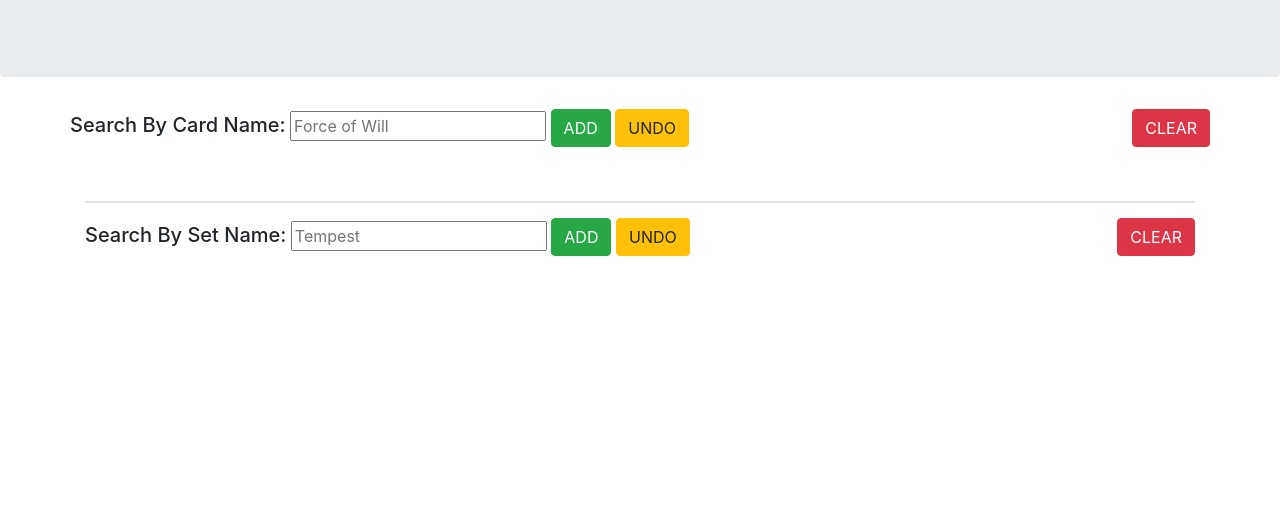
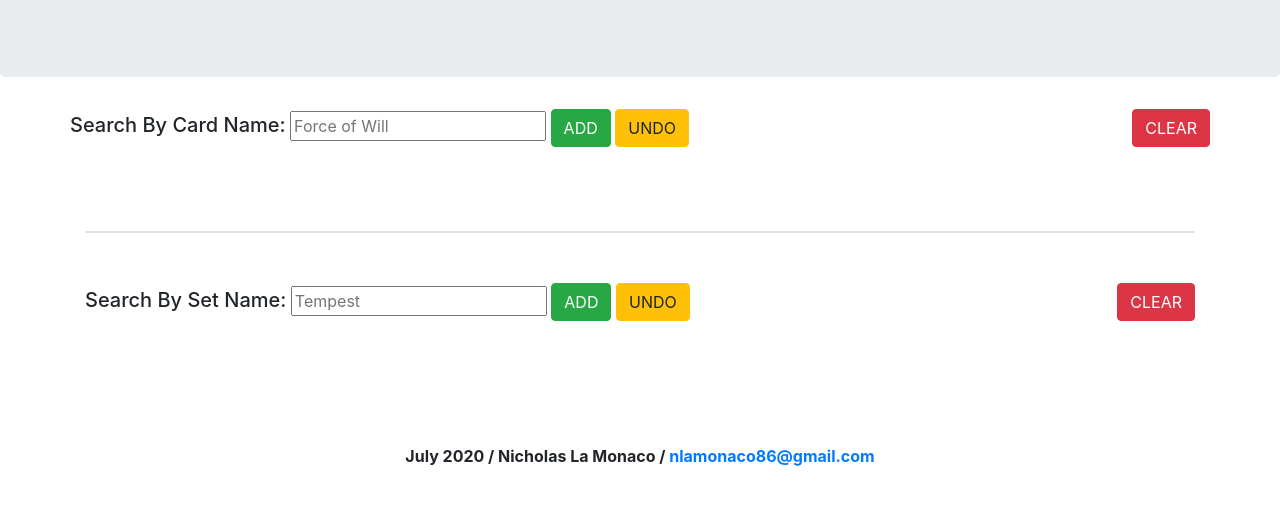
Before and after one commit to nlamonaco86/Power_Nine, a plain HTML site: page index.html in a window 1280 px wide. Shown: the part 187-692 px from the top of the page. Drawn offline with nearby package versions, Linux system fonts and the light colour scheme; no server answers.

Commit message:
added footer to index

```diff
--- a/index.html
+++ b/index.html
@@ -58,7 +58,7 @@
   </form>
 
   <!--"Now Showing" Set Info-->
-  <div class="media container" id="infoTab">
+  <div class="media container padText" id="infoTab">
     <img id="setThumb" class="mr-3 symTiny">
     <div class="media-body">
       <h5 id="nowShowing" class="mt-0"></h5>
@@ -83,7 +83,7 @@
     </div>
 
     <!-- Sets Table-->
-    <form class="container pad">
+    <form class="container pad padtop">
       <div class="row justify-content-between">
         <div>
           <label for="cardname">
@@ -118,6 +118,15 @@
       </div>
     </div>
   </div>
+
+  <!-- Footer -->
+  <div class="container">
+    <div class="row justify-content-center align-items-end">
+        <div class="padfoot">
+            <p class="text-align-center itembg font-weight-bold"> July 2020  /  Nicholas La Monaco  /  <a href="mailto:nlamonaco@gmail.com">nlamonaco86@gmail.com</a></p>
+        </div>
+    </div>
+
 </body>
 
 </html>
```
